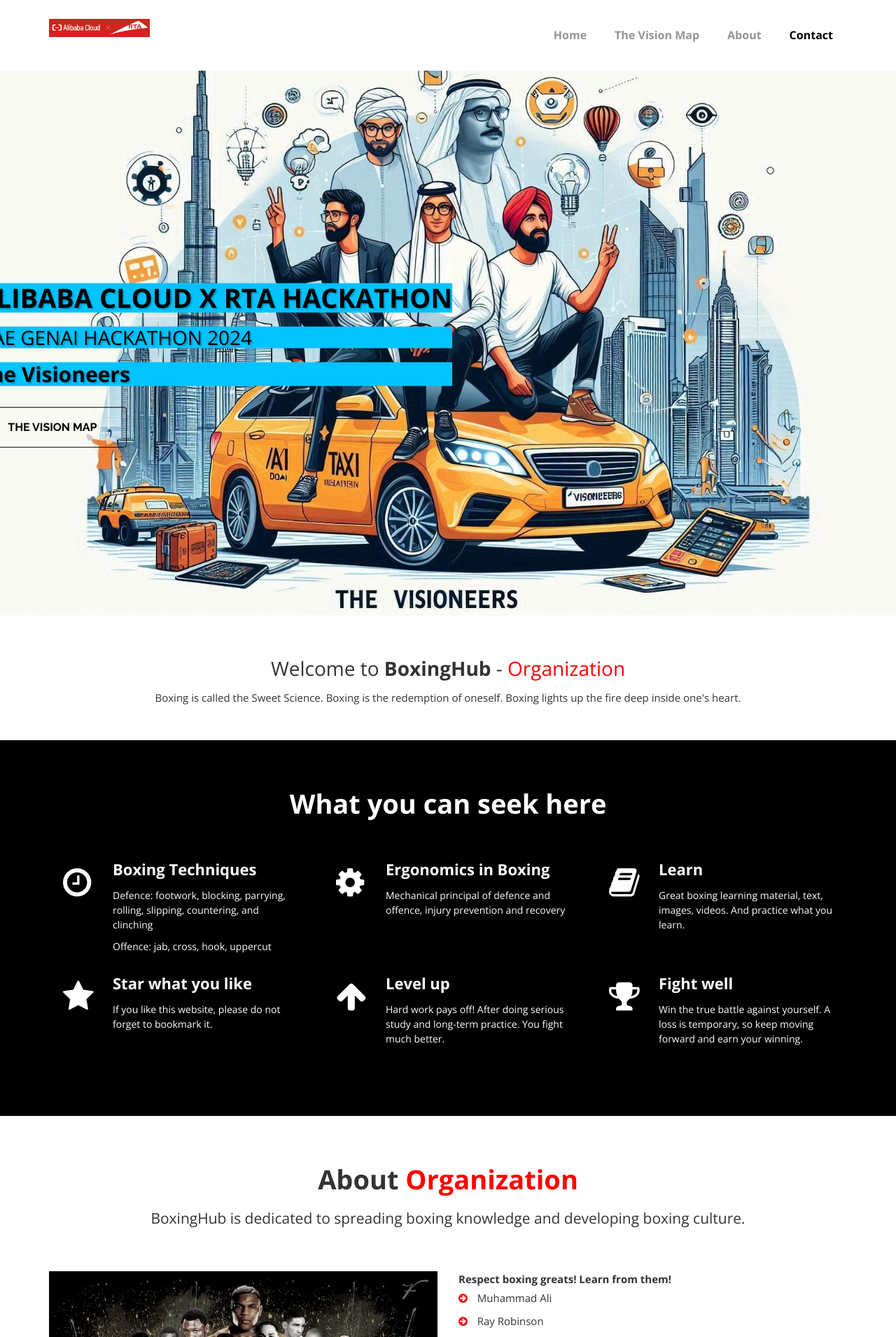
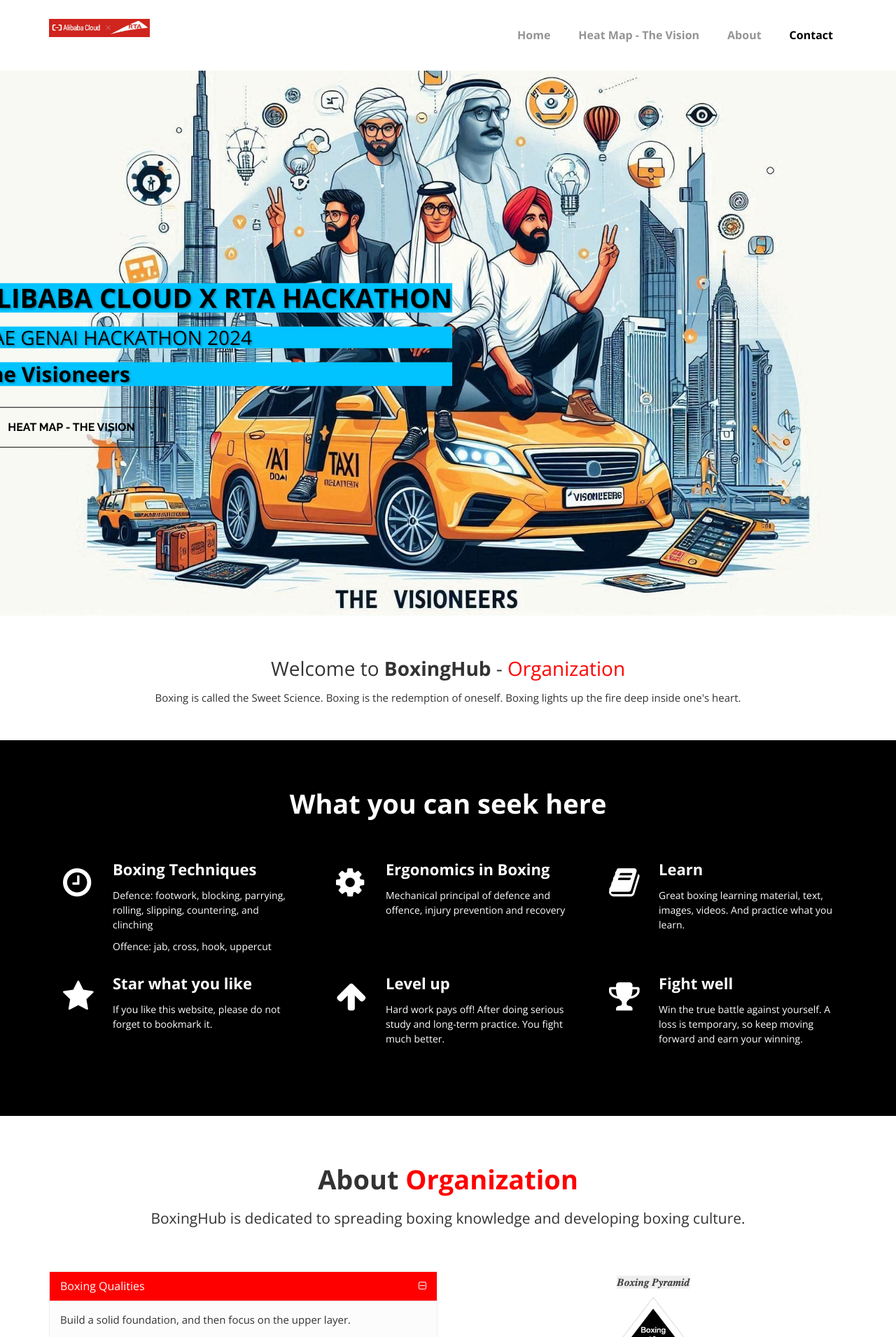
Before and after one commit to hongbo-wei/Alibaba-Cloud-X-RTA, a Django app: page / in a window 1280 px wide. Shown: the top 1911 px of the page at 70% size. Run offline with Django 5.2, Linux system fonts and the light colour scheme; data comes from the database, SQL or seed files in the repository; some libraries are stand-ins or nearby versions.

Commit message:
Correct info

```diff
--- a/static/css/style.css
+++ b/static/css/style.css
@@ -119,7 +119,7 @@
 	vertical-align: middle;
 	min-height: 100vh;
 	width: 100%;
-	background-image: url("../images/brain-boxing.jpg");
+	background-image: url("../images/the-visioneers.jpg"); /* update the background image */
     background-size: cover; /* Ensures the image covers the entire container */
     background-position: center; /* Centers the image */
     background-repeat: no-repeat; /* Prevents the image from repeating */
--- a/static/js/banner.js
+++ b/static/js/banner.js
@@ -1,6 +1,6 @@
 (function($){
     $(document).ready(function(){
-        var imagePath = "static/images/team.jpg";
+        var imagePath = "static/images/the-visioneers.jpg";
         $(".banner-image").backstretch(imagePath);
     });
 })(jQuery);
--- a/templates/base.html
+++ b/templates/base.html
@@ -77,7 +77,7 @@
                     >
                         <ul class="nav navbar-nav navbar-right">
                         <li class="{% if active == 'index' %}active{% endif %}"><a href="/">Home</a></li>
-                        <li><a href="{% url 'heatmap' %}">The Vision Map</a></li>
+                        <li><a href="{% url 'heatmap' %}">Heat Map - The Vision</a></li>
                         <li><a href="{% url 'index' %}#about">About</a></li>
                         <li><a href="#contact">Contact</a></li>
                         </ul>
@@ -186,7 +186,7 @@
             <div class="subfooter">
                 <p class="text-center">
                 Copyright © 2024 by
-                <a target="_blank" href="https://hongbo-wei.github.io/">The Visioneers</a>
+                <a target="_blank" href="https://github.com/hongbo-wei/Alibaba-Cloud-X-RTA">The Visioneers</a>
                 <div style="background-color: black; display: inline-block; border-radius: 6px;">
                     <iframe src="https://github.com/sponsors/hongbo-wei/button" title="Sponsor hongbo-wei" height="32" width="114" style="border: 0; border-radius: 6px;"></iframe>
                 </div>
--- a/templates/index.html
+++ b/templates/index.html
@@ -21,7 +21,7 @@
 						<h2 class="padding-top30">UAE GENAI HACKATHON 2024</h2>
 						<h3 class="padding-top30">The Visioneers</h3>
 						<div class="padding-top60 contact-form">
-							<button class="btn cta-button" onclick="window.location.href='#intro'">The Vision Map</button>
+							<button class="btn cta-button" onclick="window.location.href={% url 'heatmap' %}">Heat Map - The Vision</button>
 						</div>
 					</div>
 				</div>
@@ -160,39 +160,6 @@
 					<div class="row">
 
 						<div class="col-md-6">
-							<img src="{% static 'images/boxing-greats.jpg' %}" alt="Boxing Greats">
-							<div class="space"></div>
-						</div>
-
-						<div class="col-md-6">
-							<b> Respect boxing greats! Learn from them! </b>
-							<ul class="list-unstyled">
-								<li><i class="fa fa-arrow-circle-right pr-10 colored"></i> Muhammad Ali </li>
-								<li><i class="fa fa-arrow-circle-right pr-10 colored"></i> Ray Robinson </li>
-								<li><i class="fa fa-arrow-circle-right pr-10 colored"></i> Roberto Duran </li>
-								<li><i class="fa fa-arrow-circle-right pr-10 colored"></i> Manny Pacquiao </li>
-								<li><i class="fa fa-arrow-circle-right pr-10 colored"></i> Sugar ray leonard </li>
-								<li><i class="fa fa-arrow-circle-right pr-10 colored"></i> Marvelous Marvin Hagler </li>
-								<li><i class="fa fa-arrow-circle-right pr-10 colored"></i> Floyd Mayweather Jr. </li>
-								<li><i class="fa fa-arrow-circle-right pr-10 colored"></i> Oscar De La Hoya </li>
-								<li><i class="fa fa-arrow-circle-right pr-10 colored"></i> Terence Crawford </li>
-								<li><i class="fa fa-arrow-circle-right pr-10 colored"></i> Saul Alvarez </li>
-								<li><i class="fa fa-arrow-circle-right pr-10 colored"></i> Julio Cesar Chavez </li>
-								<li><i class="fa fa-arrow-circle-right pr-10 colored"></i> Roy Jones Jr. </li>
-								<li><i class="fa fa-arrow-circle-right pr-10 colored"></i> Naseem Hamed </li>
-								<li><i class="fa fa-arrow-circle-right pr-10 colored"></i> Mike Tyson </li>
-								<li><i class="fa fa-arrow-circle-right pr-10 colored"></i> George Foreman </li>
-								<li><i class="fa fa-arrow-circle-right pr-10 colored"></i> Evander Holyfield </li>
-								<li><i class="fa fa-arrow-circle-right pr-10 colored"></i> ... </li>
-							</ul>
-						</div>
-
-					</div>
-					<div class="space"></div>
-
-					<div class="row">
-
-						<div class="col-md-6">
 							<div class="panel-group" id="accordion" role="tablist" aria-multiselectable="true">
 								<div class="panel panel-default">
 									<div class="panel-heading" role="tab" id="headingOne">
```
Also changed, not shown: README.md, static/brain-boxing.jpg (deleted), static/images/boxing-greats.jpg (deleted), static/images/the-visioneers.jpg (renamed from static/images/brain-boxing.jpg), test/dubai_transport_heatmap-0.html (renamed from dubai_transport_heatmap-0.html), test/dubai_transport_heatmap.html (renamed from dubai_transport_heatmap.html).
